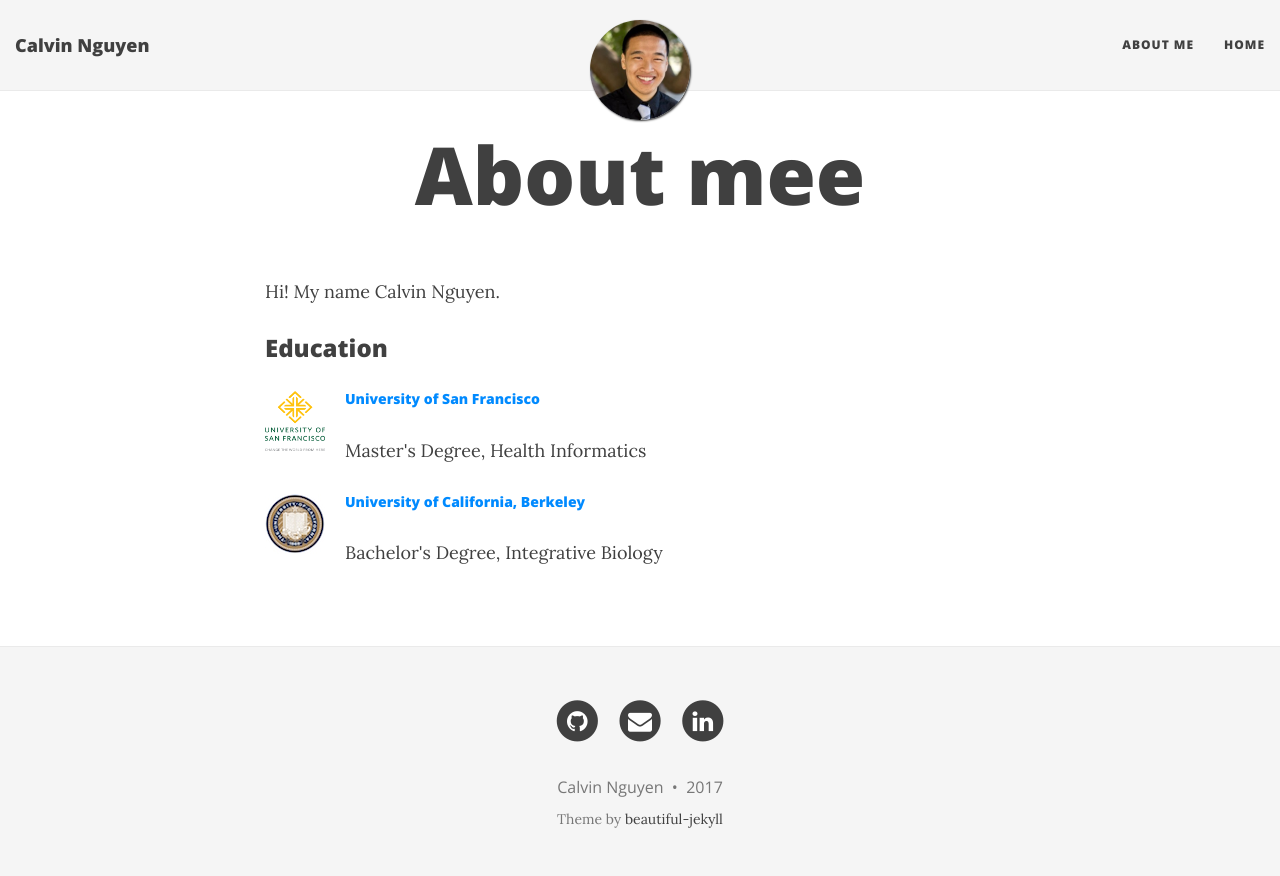
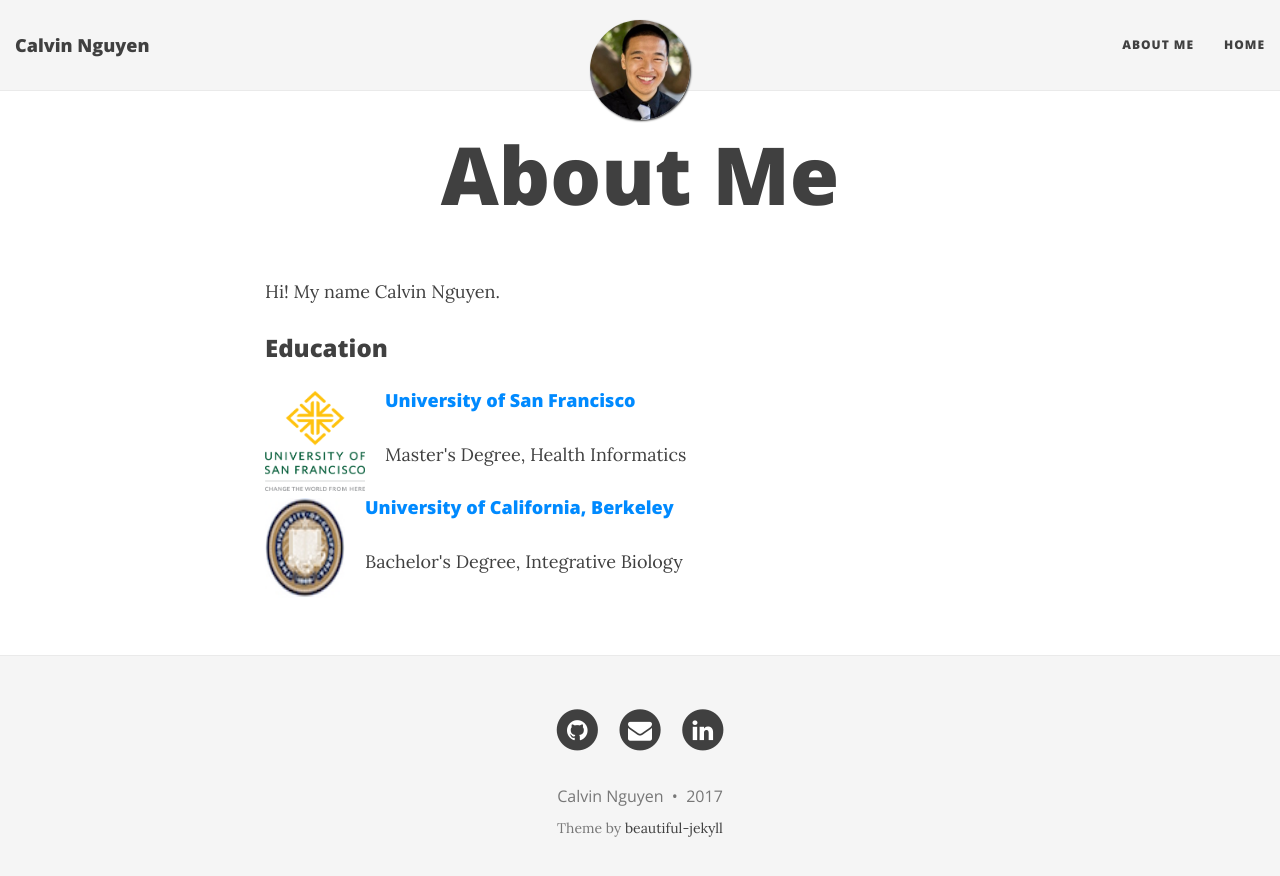
Before and after one commit to cpnguyen5/cpnguyen5.github.io, a Jekyll site: the page built from aboutme.md, in a window 1280 px wide. Shown: the top 876 px of the page. Built offline with Jekyll 4.4.1, drawn with Linux system fonts in a browser that asks for light colours; nearby versions of some CDN libraries.

```diff
--- a/aboutme.md
+++ b/aboutme.md
@@ -1,6 +1,6 @@
 ---
 layout: page
-title: About mee
+title: About Me
 permalink: /about/
 ---
 
@@ -8,10 +8,10 @@ Hi! My name Calvin Nguyen.
 
 
 ### Education
-<img src="/img/usf.png" width = "60" height = "60" align = "left" style = "margin: 0px 20px 0px 0px">
-<h5><a href="https://www.usfca.edu/nursing" target="_blank">University of San Francisco</a></h5>
+<img src="/img/usf.png" width = "100" height = "100" align = "left" style = "margin: 0px 20px 0px 0px">
+<h4><a href="https://www.usfca.edu/nursing" target="_blank">University of San Francisco</a></h4>
 <p>Master's Degree, Health Informatics</p>
 
-<img src="/img/berkeley.jpg" width = "60" height = "60" align = "left" style = "margin: 0px 20px 0px 0px">
-<h5><a href="http://www.berkeley.edu/" target="_blank">University of California, Berkeley</a></h5>
+<img src="/img/berkeley.jpg" width = "80" height = "100" align = "left" style = "margin: 0px 20px 0px 0px">
+<h4><a href="http://www.berkeley.edu/" target="_blank">University of California, Berkeley</a></h4>
 <p>Bachelor's Degree, Integrative Biology </p>
--- a/index.html
+++ b/index.html
@@ -1,6 +1,6 @@
 ---
 layout: page
-title: Healthcare-focused Data Scientist
+title: Data Scientist
 subtitle: MS in Health Informatics
 use-site-title: true
 ---
```
